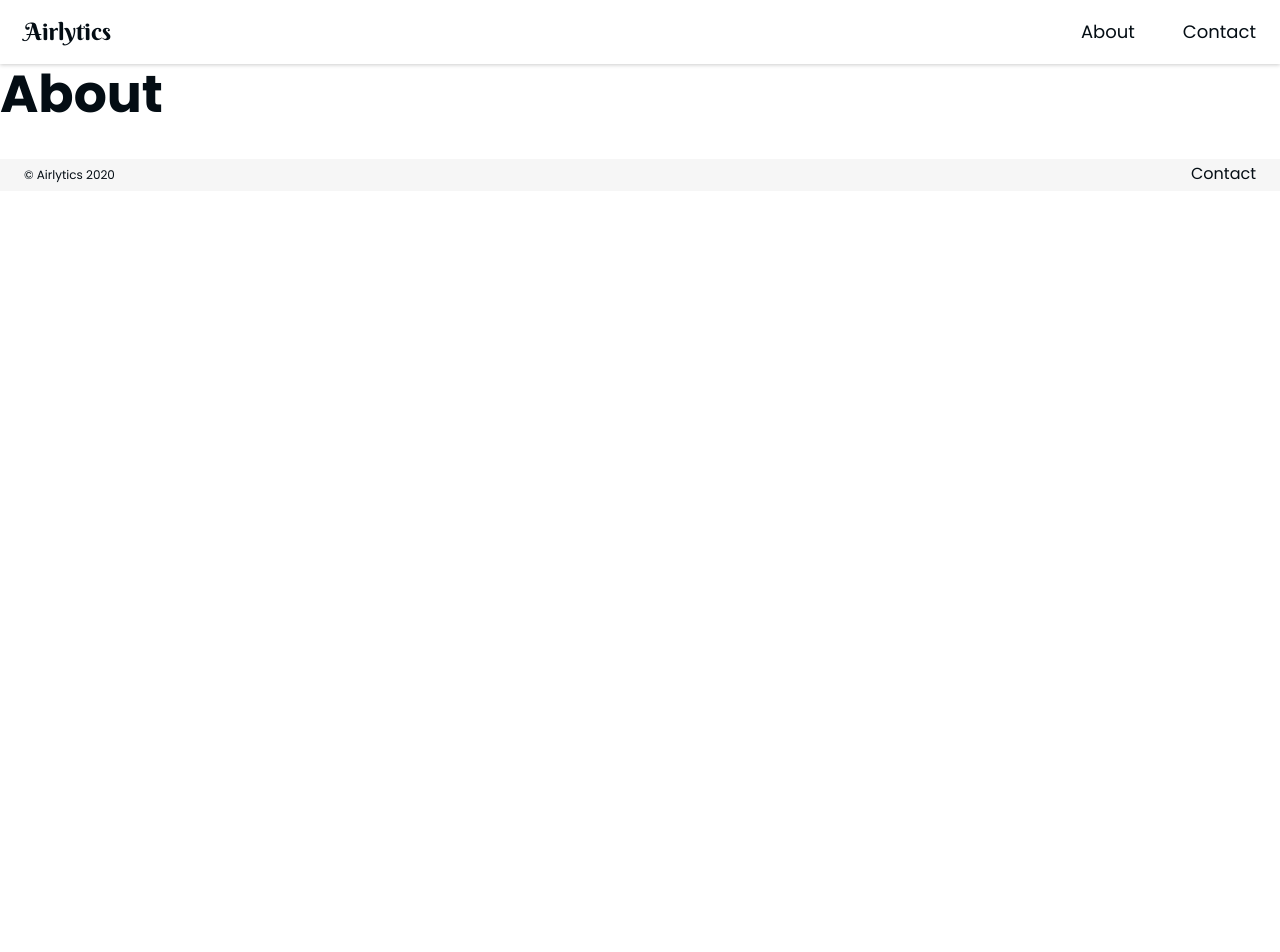
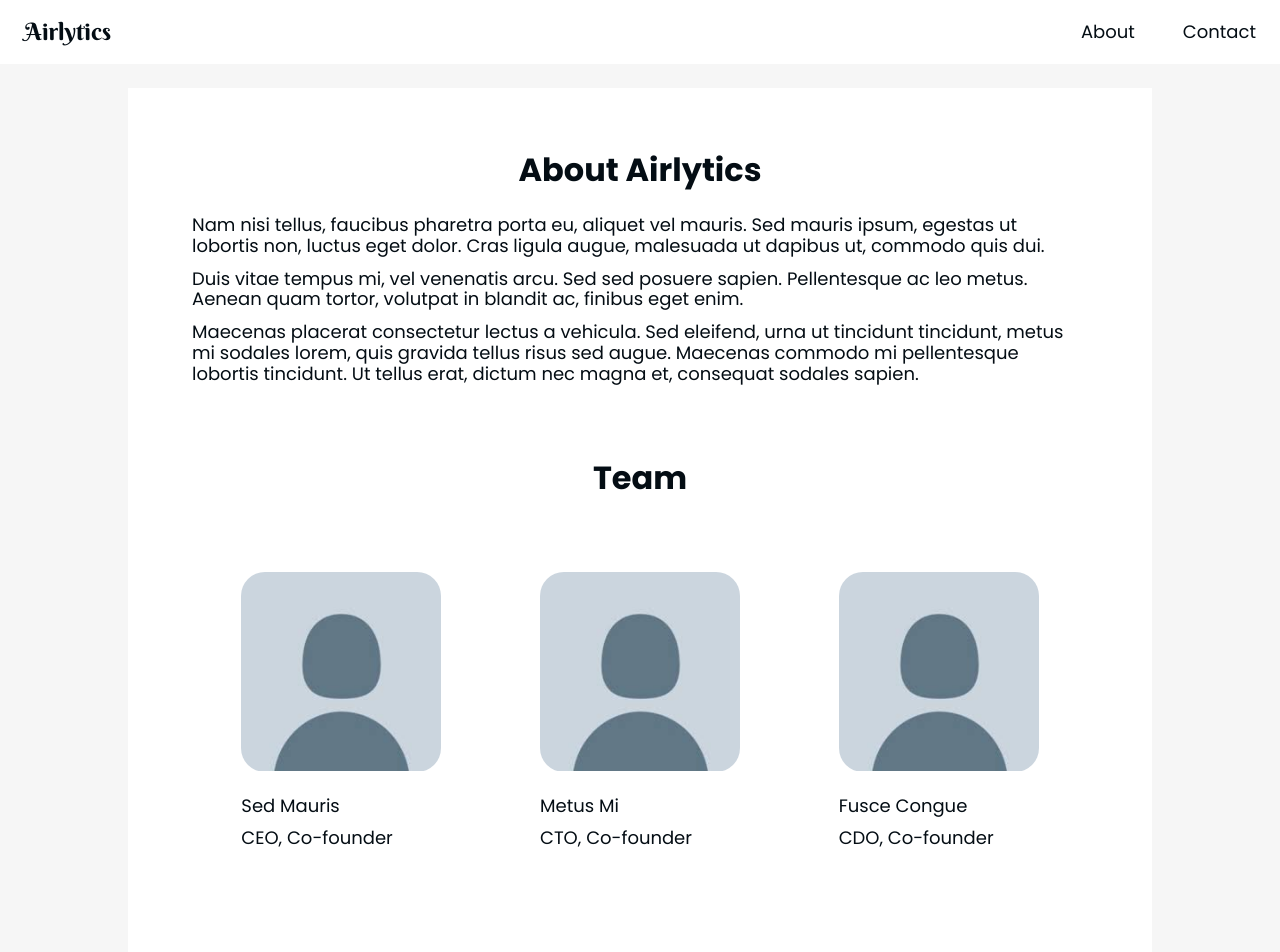
Before and after one commit to SavePointSam/Airlytics, a React (Create React App) app in the folder applications/website/: page /about in a window 1280 px wide. Shown: the top 952 px of the page. Before the commit the page ends 800 px from the top, so only its background shows below. Built offline with nearby package versions, Linux system fonts and the light colour scheme.

Commit message:
feat: add about page

```diff
--- a/applications/website/src/components/Box.tsx
+++ b/applications/website/src/components/Box.tsx
@@ -30,6 +30,7 @@ export interface Props {
   margin?: string;
   backgroundColor?: string;
   boxShadow?: string;
+  borderRadius?: string;
   textAlign?: string;
   children?: React.ReactNode;
 }
@@ -61,6 +62,7 @@ const Box = styled('div')<Props>`
   background-color: ${({ backgroundColor = 'transparent' }) => backgroundColor};
   text-align: ${({ textAlign = 'left' }) => textAlign};
   box-shadow: ${({ boxShadow = 'none' }) => boxShadow};
+  border-radius: ${({ borderRadius = '0' }) => borderRadius};
 `;
 
 export default Box;
--- a/applications/website/src/components/HomeHero.tsx
+++ b/applications/website/src/components/HomeHero.tsx
@@ -32,6 +32,7 @@ export default function HomeHero() {
         alignItems="center"
       >
         <img
+          alt="Friendly Office Background"
           src={heroImageSmall}
           srcSet={`${heroImageTiny} 300w, ${heroImageSmall} 1024w, ${heroImageLarge} 1366w, ${heroImageXlarge} 1920w`}
           style={{ opacity: '0.5' }}
--- a/applications/website/src/routes/About.tsx
+++ b/applications/website/src/routes/About.tsx
@@ -1,5 +1,94 @@
 import React from 'react';
 
+import Column from '../components/Column';
+import Row from '../components/Row';
+import profileImage from '../images/profile_photo.jpg';
+
+interface Props {
+  imageURL?: string;
+  name: string;
+  title: string;
+}
+
+function TeamMemberCard({ imageURL, name, title }: Props) {
+  return (
+    <Column margin="24px auto">
+      <Column padding="24px">
+        <Column
+          width="200px"
+          height="200px"
+          borderRadius="24px"
+          margin="0 0 24px"
+          overflow="hidden"
+        >
+          <img style={{ width: '100%' }} src={imageURL} />
+        </Column>
+        <p>{name}</p>
+        <p>{title}</p>
+      </Column>
+    </Column>
+  );
+}
+
 export default function AboutPage() {
-  return <h1>About</h1>;
+  return (
+    <Column
+      minWidth="100%"
+      backgroundColor="#f6f6f6"
+      padding="24px"
+      alignItems="center"
+    >
+      <Column maxWidth="1024px" padding="64px" backgroundColor="#ffffff">
+        <Column width="100%" alignItems="center">
+          <h2>About Airlytics</h2>
+          <p>
+            Nam nisi tellus, faucibus pharetra porta eu, aliquet vel mauris. Sed
+            mauris ipsum, egestas ut lobortis non, luctus eget dolor. Cras
+            ligula augue, malesuada ut dapibus ut, commodo quis dui.
+          </p>
+          <p>
+            Duis vitae tempus mi, vel venenatis arcu. Sed sed posuere sapien.
+            Pellentesque ac leo metus. Aenean quam tortor, volutpat in blandit
+            ac, finibus eget enim.
+          </p>
+          <p>
+            Maecenas placerat consectetur lectus a vehicula. Sed eleifend, urna
+            ut tincidunt tincidunt, metus mi sodales lorem, quis gravida tellus
+            risus sed augue. Maecenas commodo mi pellentesque lobortis
+            tincidunt. Ut tellus erat, dictum nec magna et, consequat sodales
+            sapien.
+          </p>
+        </Column>
+
+        <Column width="100%" alignItems="center" padding="64px 0 0">
+          <h2>Team</h2>
+
+          <Row
+            width="100%"
+            justifyContent="center"
+            wrap={true}
+            alignItems="center"
+          >
+            <TeamMemberCard
+              name="Sed Mauris"
+              title="CEO, Co-founder"
+              imageURL={profileImage}
+            />
+
+            <TeamMemberCard
+              name="Metus Mi"
+              title="CTO, Co-founder"
+              imageURL={profileImage}
+            />
+
+            <TeamMemberCard
+              name="Fusce Congue"
+              title="CDO, Co-founder"
+              imageURL={profileImage}
+            />
+          </Row>
+        </Column>
+      </Column>
+    </Column>
+  );
 }
--- a/applications/website/src/routes/Home.tsx
+++ b/applications/website/src/routes/Home.tsx
@@ -34,7 +34,7 @@ function CenteredBanner() {
 
 export default function HomePage() {
   return (
-    <Column minWidth="100%" minHeight="100%">
+    <Column>
       <HomeHero />
       <CenteredBanner />
 
```
Also changed, not shown: applications/website/src/images/profile_photo.jpg (added).
